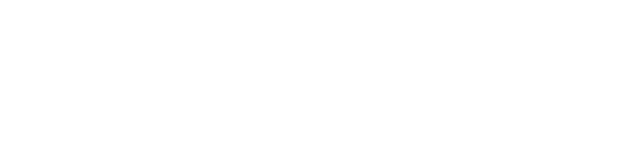
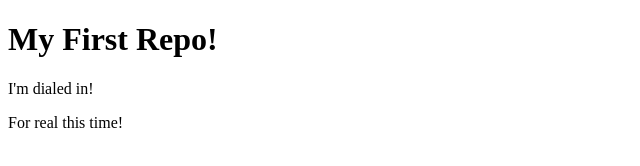
Before and after one commit to AustinDaraphet99/first-repository, a plain HTML site: page index.html in a window 1280 px wide. Shown: the whole page, without its empty margins (0-640 px from the left). Drawn offline with Linux system fonts and the light colour scheme.

Commit message:
update page content

```diff
--- a/index.html
+++ b/index.html
@@ -6,6 +6,9 @@
     <title>Document</title>
   </head>
   <body>
+   <h1>My First Repo!</h1>
+   <p>I'm dialed in!</p>
+   <p>For real this time!</p>
 
   </body>
 </html>
```
